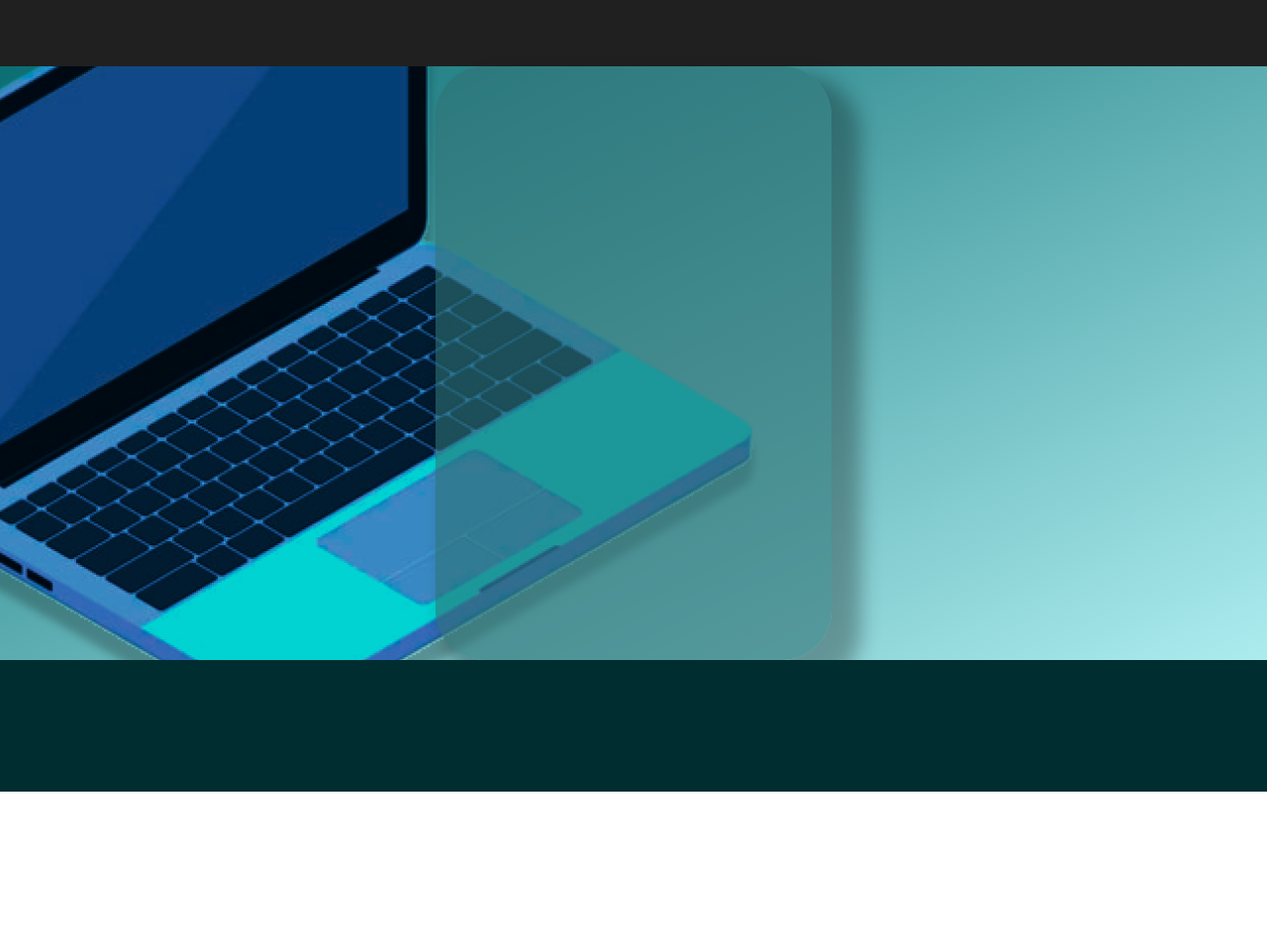
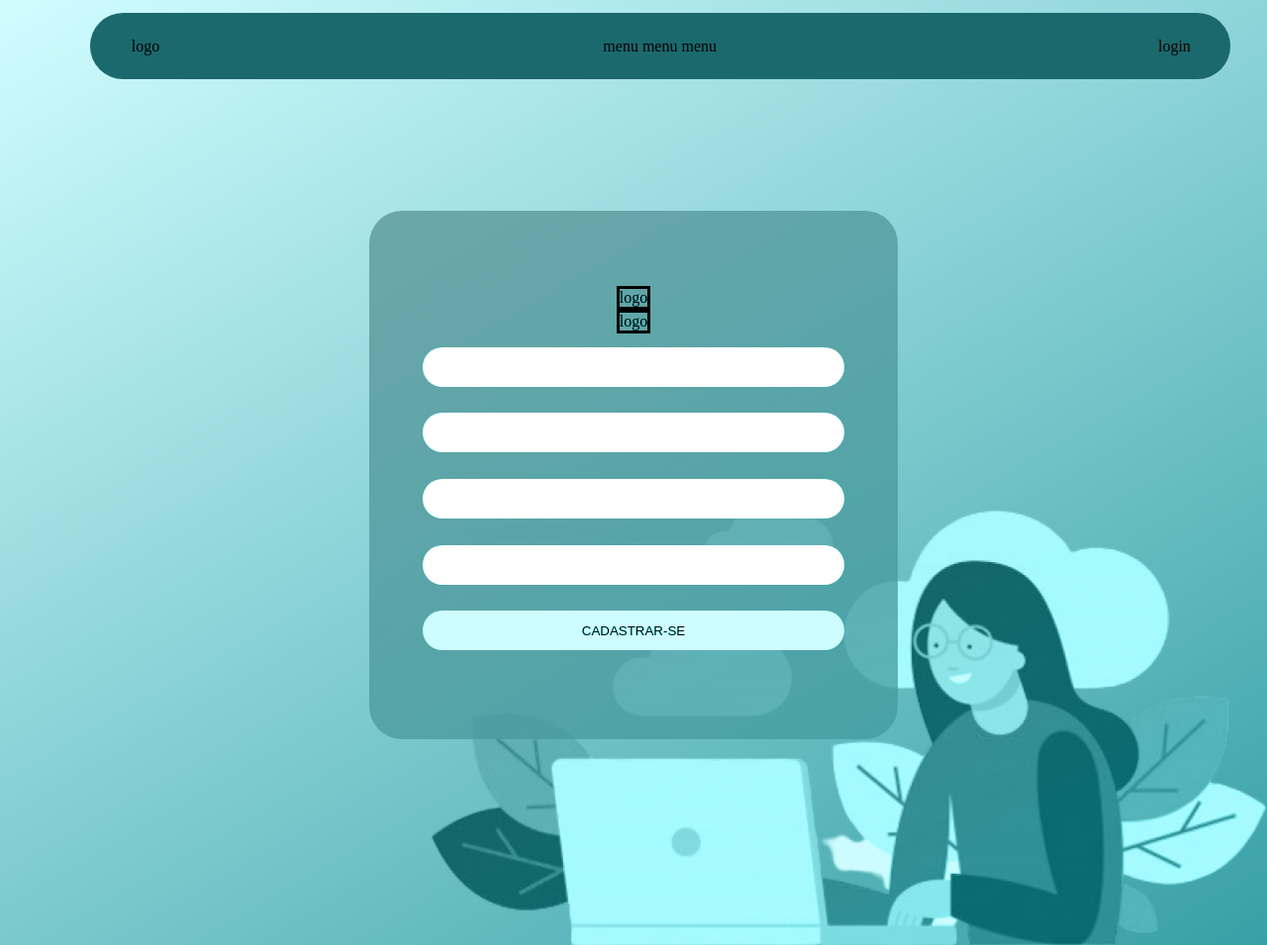
Before and after one commit to JeffKeKa/SA-senai, a plain HTML site: page index.html in a window 1280 px wide. Shown: the top 955 px of the page at 99% size. Before the commit the page ends 800 px from the top, so only its background shows below. Drawn offline with Linux system fonts and the light colour scheme.

Commit message:
Add files via upload

```diff
--- /dev/null
+++ b/darckmod.css
@@ -0,0 +1,92 @@
+:root {
+	--dur: 0.3s;
+	font-size: calc(40px + (80 - 40)*(100vw - 320px)/(2560 - 320));
+}
+input {
+	color: hsl(0,0%,10%);
+	font: 1em/1.5 sans-serif;
+}
+form, .toggle:before, .toggle:after {
+	background: hsl(0,0%,90%);
+}
+form, .toggle {
+	position: relative;
+}
+form {
+	display: flex;
+	justify-content: center;
+	align-items: center;
+	height: 100vh;
+}
+.curtain, .sr, .toggle:before, .toggle:after {
+	position: absolute;
+}
+.curtain, .toggle:before, .toggle:after {
+	transition: transform var(--dur);
+}
+.curtain, .toggle:before, .toggle:checked:after  {
+	transition-timing-function: ease-out;
+}
+.curtain, .sr {
+	top: 0;
+	left: 0;
+}
+.curtain {
+	background: hsl(0,0%,100%);
+	mix-blend-mode: difference;
+	pointer-events: none;
+	width: 100%;
+	height: 100%;
+	transform: scaleX(0);
+	transform-origin: 0 50%;
+}
+.sr, .toggle {
+	overflow: hidden;
+}
+.sr {
+	clip: rect(1px,1px,1px,1px);
+	color: transparent;
+	width: 1px;
+	height: 1px;
+}
+.toggle {
+	background: currentColor;
+	border-radius: 0.75em;
+	cursor: pointer;
+	width: 3em;
+	height: 1.5em;
+	-webkit-appearance: none;
+	appearance: none;
+	-webkit-tap-highlight-color: transparent;
+}
+.toggle:before, .toggle:after {
+	border-radius: 50%;
+	content: "";
+	display: block;
+	top: 0.25em;
+	left: 0.25em;
+	width: 1em;
+	height: 1em;
+}
+.toggle:before, .toggle:checked:after {
+	transition-delay: 0s;
+}
+.toggle:checked:before, .toggle:after {
+	transition-delay: calc(var(--dur) * 0.75);
+	transition-timing-function: cubic-bezier(0.3,1.6,0.5,0.7);
+}
+.toggle:before {
+	transform: translateX(-1.5em);
+}
+.toggle:checked:before {
+	transform: translateX(1.5em);
+}
+.toggle:checked:after {
+	transform: translateX(3em);
+}
+.toggle:checked ~ .curtain {
+	transform: scaleX(1);
+}
+.toggle:focus {
+	outline: transparent;
+}
--- a/index.html
+++ b/index.html
@@ -4,31 +4,46 @@
     <meta charset="UTF-8">
     <meta http-equiv="X-UA-Compatible" content="IE=edge">
     <meta name="viewport" content="width=device-width, initial-scale=1.0">
-    <title>MMCHECKIN</title>
+    <title>Document</title>
+
+    <link href="style.css" rel="stylesheet" title="Default Style" />
 </head>
+<body>
+    <site>
+        <div name="top" id="top">
+            <div name="bar" id="bar">
+                <div name="logoBar" id="logoBar"> logo </div>
+                <div name="menuBar" id="menuBar"> menu menu menu</div>
+                <div name="loginBar" id="loginBar"> login </div>
+            </div>
+        </div>
 
-<link href="styles.css" rel="stylesheet">
+        <div name="mid" id="mid">
+            <div name="imgMidFundo" id="imgMidFundo">
+                <div name="abaMid" id="abaMid">
 
-<body>
-    <div id="conteiner">
-        <div id="barra">
+                    <div name="textoMid" id="textoMid"> logo </div>
 
+                    <div name="imagen" id="imagen"> logo </div>
 
+                    <input class="inpCadastro" id="inpCadastro" type="text">
+                    <input class="inpCadastro" id="inpCadastro" type="text">
+                    <input class="inpCadastro" id="inpCadastro" type="text">
+                    <input class="inpCadastro" id="inpCadastro" type="text">
+
+                    <button id="cadastrar" onclick="executar()" > CADASTRAR-SE </button>
+
+                </div>
+            </div>
         </div>
-        <div id="conteudo">
-            <div id="conteudoFundo">
-            <div id="abaLogin">
 
-            </div>
-            </div>
-
-
-        </div>
-        <div id="rodape">
+        <div name="bot" id="bot">
+            <div name="textoBot" id="textoBot"> logo </div>
 
 
         </div>
 
-    </div>
+    </site>
+    <script src="scripts.js"></script>
 </body>
 </html>
--- /dev/null
+++ b/scripts.js
@@ -0,0 +1,3 @@
+function executar(){
+
+}
--- /dev/null
+++ b/style.css
@@ -0,0 +1,178 @@
+html{
+    height: 150%;
+    width: 100%;
+
+    margin: 0pt;
+    border: 0pt;
+    padding: 0pt;
+    background: linear-gradient(-30deg, rgba(33, 147, 153, 1), rgba(209, 253, 255, 1));
+}
+
+body {
+    height: 100%;
+    width: 100%;
+
+    margin: 0pt;
+    border: 0pt;
+    padding: 0pt;
+
+    background: linear-gradient(-30deg, rgba(33, 147, 153, 1), rgba(209, 253, 255, 1));
+}
+div{
+   border: solid;
+}
+#top{
+    position: fixed;
+    z-index: +1;
+    height: 5%;
+    width: 100%;
+
+    margin: 20pt;
+    border: 0pt;
+    padding: 0pt;
+
+    display: flex;
+    justify-content: center;
+    align-items: center;
+}
+    #bar{
+        height: 50pt;
+        width: 90%;
+
+        margin: 0pt;
+        border: 0pt;
+        border-radius: 25pt;
+        padding: 0pt;
+
+        background-color: #1B696D;
+
+        display: flex;
+        justify-content: center;
+        align-items: center;
+    }
+        #logoBar{
+
+            height: 100%;
+            width: 10%;
+
+            margin: 0pt;
+            border: 0pt;
+            padding: 0pt;
+
+            display: flex;
+            justify-content: center;
+            align-items: center;
+
+        }
+
+        #menuBar{
+            height: 100%;
+            width: 80%;
+
+            margin: 10pt;
+            border: 0pt;
+            padding: 0pt;
+
+            display: flex;
+            justify-content: center;
+            align-items: center;
+        }
+
+        #loginBar{
+            height: 100%;
+            width: 10%;
+
+            margin: 0pt;
+            border: 0pt;
+            padding: 0pt;
+
+            display: flex;
+            justify-content: center;
+            align-items: center;
+        }
+
+#mid{
+    height: 80%;
+    width: 100%;
+
+    margin: 0pt;
+    border: 0pt;
+    padding: 0pt;
+
+    display: flex;
+    justify-content: center;
+    align-items: center;
+}
+    #imgMidFundo{
+        height: 100%;
+        width: 100%;
+
+        margin: 0pt;
+        border: 0pt;
+        padding: 0pt;
+
+        display: flex;
+        justify-content: center;
+        align-items: center;
+
+        background-image: url("back01.png");
+        mix-blend-mode: luminosity;
+        background-repeat: no-repeat;
+        background-position: right -100pt bottom -80pt;
+        }
+        #abaMid{
+            height: 400pt;
+            width: 400pt;
+
+            margin: 0pt;
+            border: 0pt;
+            border-radius: 25pt;
+            padding: 0pt;
+
+            display: flex;
+            justify-content: center;
+            align-items: center;
+            flex-direction: column;
+
+
+            background-color: rgba(68, 154, 159, 0.75);
+
+        }
+            #cadastrar{
+                height: 30pt;
+                width: 320pt;
+
+                margin: 10pt;
+                border: 0pt;
+                border-radius: 25pt;
+                padding: 0pt;
+
+            }
+            .inpCadastro{
+                height: 30pt;
+                width: 80%;
+                min-width: 300pt;
+
+                margin: 10pt;
+                border: 0pt;
+                border-radius: 25pt;
+                padding: 0pt;
+
+                display: flex;
+                justify-content: center;
+                align-items: center;
+                flex-direction: column;
+                text-align: center;
+                font-size: 16pts;
+            }
+#bot{
+    height: 20%;
+    width: 100%;
+
+    margin: 0pt;
+    border: 0pt;
+    padding: 0pt;
+
+    background-color: #0b3133;
+
+}
```
Also changed, not shown: darckmod.html (added, +20 -0 lines), back01.png (added).
